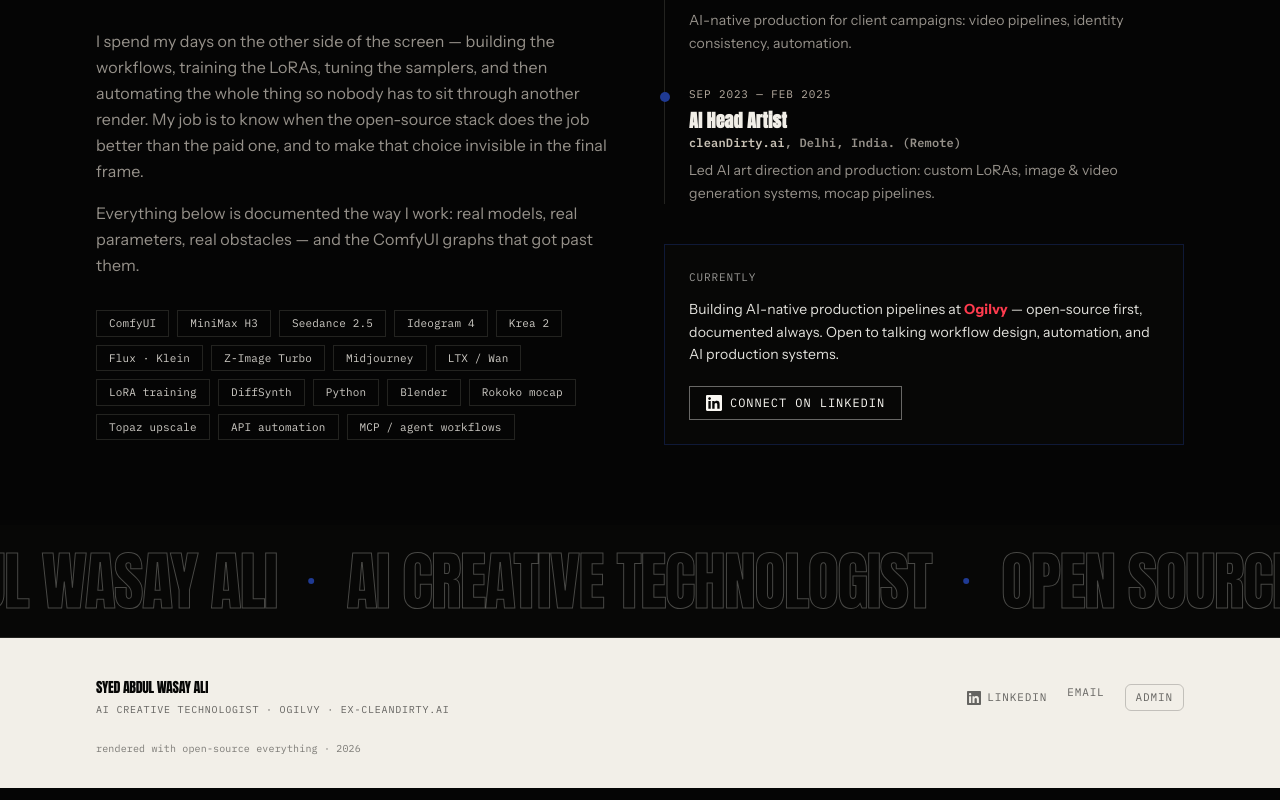
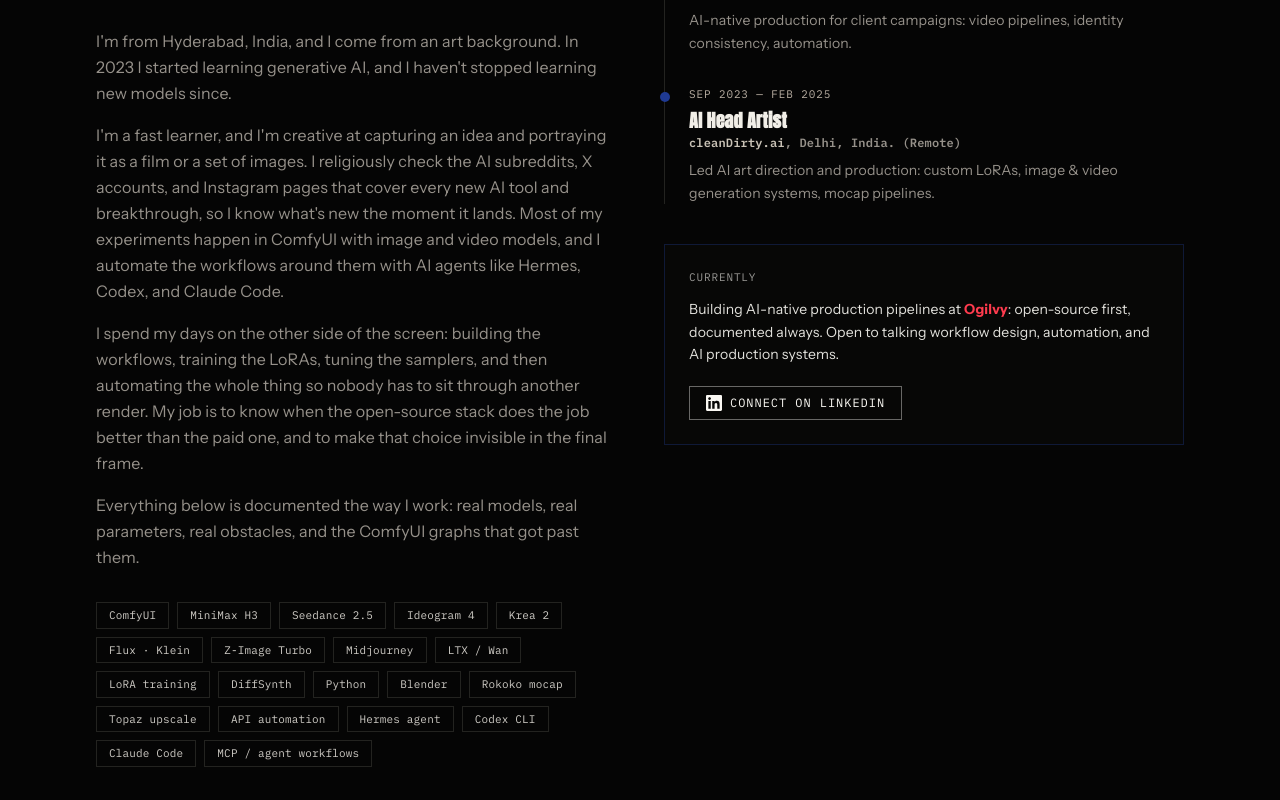
Before and after one commit to Syed-Abdul-Wasay-Ali/syed-portfolio, a React (Vite) app: page / in a window 1280 px wide. Shown: the part 5020-5820 px from the top of the page. Built offline with nearby package versions, Linux system fonts and the light colour scheme.

Commit message:
about: add personal bio (Hyderabad, art background, Gen-AI since 2023, ComfyUI experiments, agent automation) + agent tool chips

```diff
--- a/src/components/About.tsx
+++ b/src/components/About.tsx
@@ -36,6 +36,9 @@
   'Rokoko mocap',
   'Topaz upscale',
   'API automation',
+  'Hermes agent',
+  'Codex CLI',
+  'Claude Code',
   'MCP / agent workflows',
 ]
 
@@ -52,14 +55,25 @@
             behind the graph
           </h2>
           <p className="mt-6 leading-relaxed text-muted">
-            I spend my days on the other side of the screen — building the workflows, training the
+            I'm from Hyderabad, India, and I come from an art background. In 2023 I started
+            learning generative AI, and I haven't stopped learning new models since.
+          </p>
+          <p className="mt-4 leading-relaxed text-muted">
+            I'm a fast learner, and I'm creative at capturing an idea and portraying it as a film
+            or a set of images. I religiously check the AI subreddits, X accounts, and Instagram
+            pages that cover every new AI tool and breakthrough, so I know what's new the moment
+            it lands. Most of my experiments happen in ComfyUI with image and video models, and I
+            automate the workflows around them with AI agents like Hermes, Codex, and Claude Code.
+          </p>
+          <p className="mt-4 leading-relaxed text-muted">
+            I spend my days on the other side of the screen: building the workflows, training the
             LoRAs, tuning the samplers, and then automating the whole thing so nobody has to sit
             through another render. My job is to know when the open-source stack does the job
             better than the paid one, and to make that choice invisible in the final frame.
           </p>
           <p className="mt-4 leading-relaxed text-muted">
             Everything below is documented the way I work: real models, real parameters, real
-            obstacles — and the ComfyUI graphs that got past them.
+            obstacles, and the ComfyUI graphs that got past them.
           </p>
 
           <div className="mt-8 flex flex-wrap gap-2">
@@ -98,7 +112,7 @@
           <div className="panel-dark mt-10 p-6">
             <p className="font-mono text-[11px] uppercase tracking-wideish text-snow/60">currently</p>
             <p className="mt-3 text-sm leading-relaxed text-snow/90">
-              Building AI-native production pipelines at <span className="co-ogilvy">Ogilvy</span> — open-source first, documented
+              Building AI-native production pipelines at <span className="co-ogilvy">Ogilvy</span>: open-source first, documented
               always. Open to talking workflow design, automation, and AI production systems.
             </p>
             <a
```
